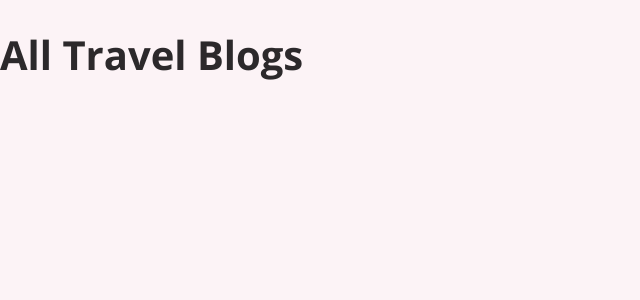
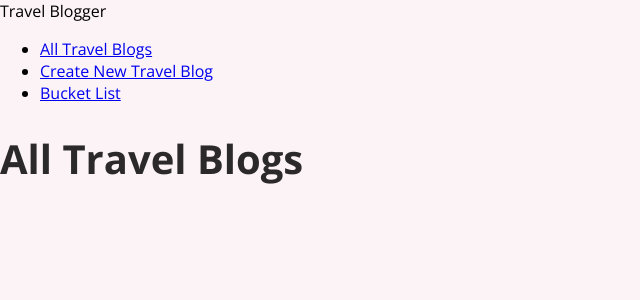
Before and after one commit to dalengit/MDW1AA, a React (Create React App) app in the folder session-12/react-app/travel-blogger/: page / in a window 1280 px wide. Shown: the top 300 px of the page, without its empty margins (0-640 px from the left). Built offline with nearby package versions, Linux system fonts and the light colour scheme.

Commit message:
Setup routing/main nav

```diff
--- a/session-12/react-app/travel-blogger/src/App.js
+++ b/session-12/react-app/travel-blogger/src/App.js
@@ -3,10 +3,12 @@
 import AllTravelBlogs from './pages/AllTravelBlogs';
 import BucketList from './pages/BucketList';
 import NewTravelBlog from './pages/NewTravelBlog';
+import MainNavigation from './components/layout/MainNavigation';
 
 const App = () => {
   return (
     <div>
+      <MainNavigation />
       <Switch>
         <Route route path="/" exact>
           <AllTravelBlogs />
--- /dev/null
+++ b/session-12/react-app/travel-blogger/src/components/layout/MainNavigation.js
@@ -0,0 +1,24 @@
+import { Link } from 'react-router-dom';
+
+const MainNavigation = () => {
+    return (
+        <header>
+            <div>Travel Blogger</div>
+            <nav>
+                <ul>
+                    <li>
+                        <Link to="/">All Travel Blogs</Link>
+                    </li>
+                    <li>
+                        <Link to="/new-travel-blog">Create New Travel Blog</Link>
+                    </li>
+                    <li>
+                        <Link to="/bucket-list">Bucket List</Link>
+                    </li>
+                </ul>
+            </nav>
+        </header>
+    )
+}
+
+export default MainNavigation
```
